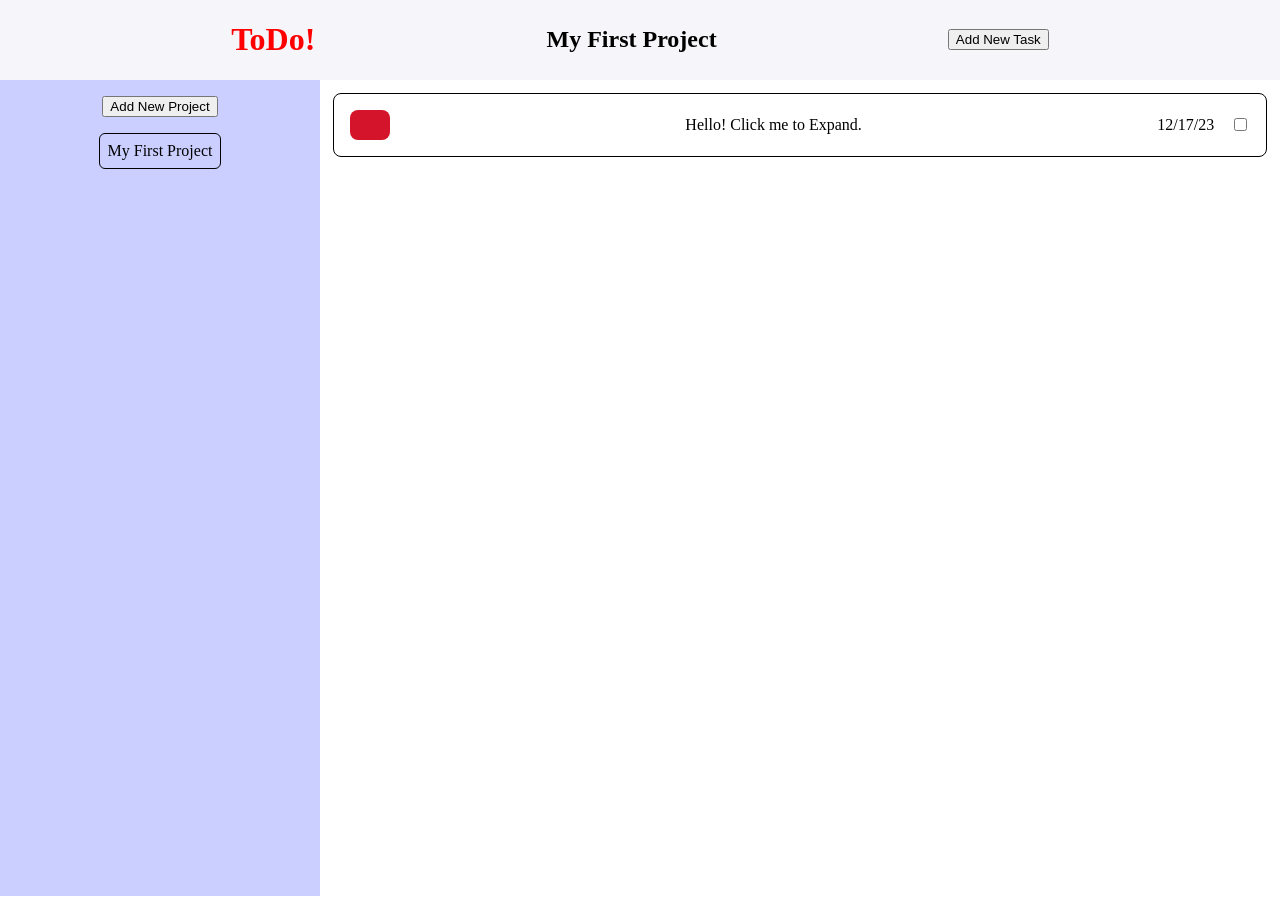
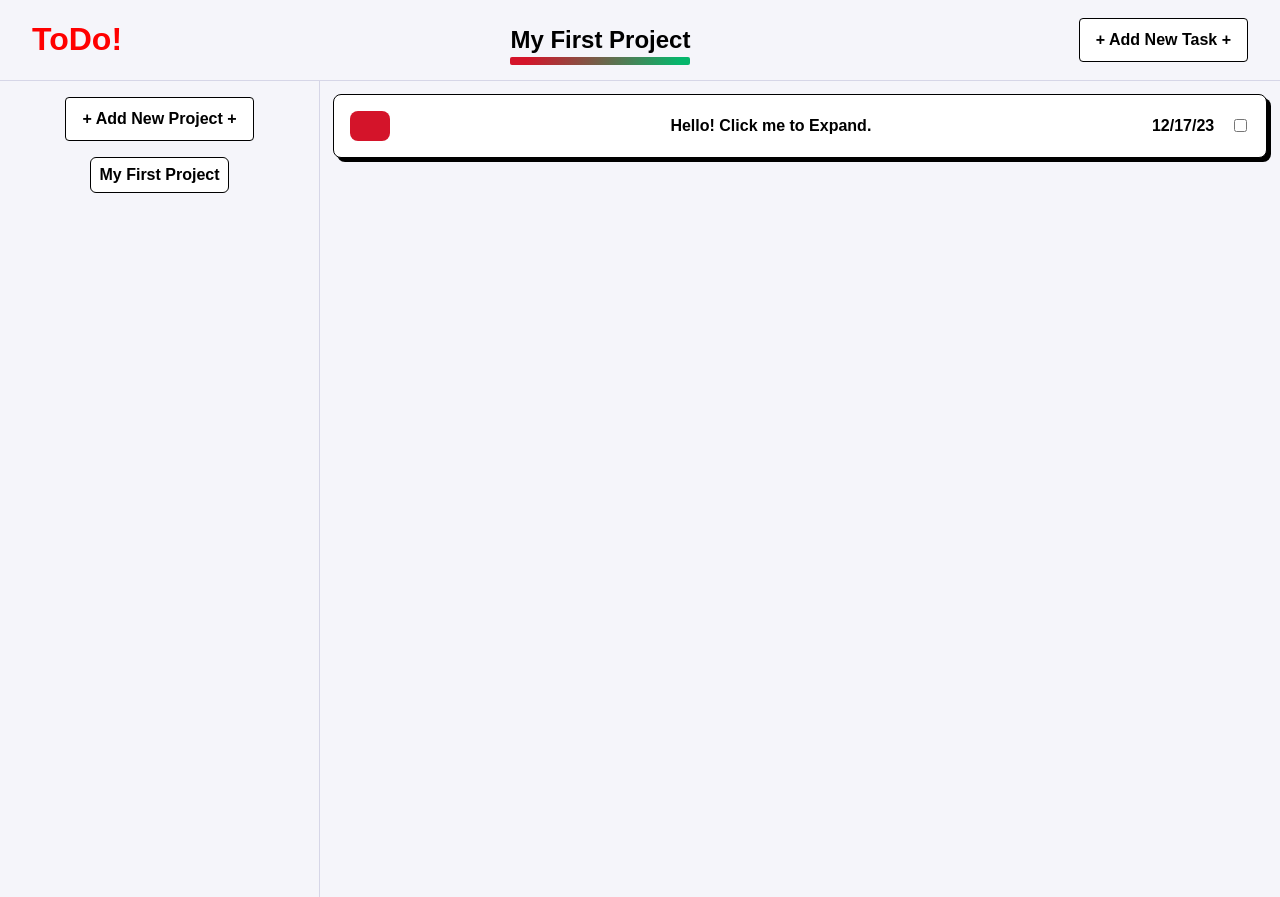
Before and after one commit to mikerachman1/todo-js, a website built with webpack: page dist/index.html in a window 1280 px wide. Built offline with nearby package versions, Linux system fonts and the light colour scheme.

Commit message:
styles written

```diff
--- a/src/body.js
+++ b/src/body.js
@@ -25,7 +25,7 @@ function generateBody(projects, currentProject) {
               </div>
               <div class="expanded-task-${task.id} expanded-task">
                 <span class='task-description-${task.id} task-description'>${task.description}</span>
-                <span class='task-buttons-${task.id}'>
+                <span class='task-buttons task-buttons-${task.id}'>
                   <button class='task-edit-${task.id}'>Edit</button>
                   <button class='task-delete-${task.id}'>Delete</button>
                 </span>
--- a/src/newTaskModal.js
+++ b/src/newTaskModal.js
@@ -1,5 +1,5 @@
 import { generateBody } from './body';
-import { parseISO } from 'date-fns';
+import { parseISO, format } from 'date-fns';
 import taskBuilder from './taskBuilder';
 import saveToLocalStorage from './localStorage';
 
@@ -12,7 +12,7 @@ function generateNewTaskModal(projects, currentProject) {
   formDiv.classList.add("new-task-div")
   const openFormBtn = document.createElement('button');
   openFormBtn.classList.add('open-new-task-button')
-  openFormBtn.innerHTML = 'Add New Task';
+  openFormBtn.innerHTML = '+ Add New Task +';
 
   const str = `<form id="new-task">
                 <h3>New Task</h3>
@@ -23,7 +23,7 @@ function generateNewTaskModal(projects, currentProject) {
                   <input type="text" name="description" id="description">
                 </label><br>
                 <label for="dueDate">Due-date
-                  <input type="date" name="dueDate" id="dueDate">
+                  <input type="date" name="dueDate" id="dueDate" value="${format((new Date()), "yyyy-MM-dd")}">
                 </label><br>
                 <label for="priority">Priority
                   <select name="priority" id="priority">
--- a/src/sidebar.js
+++ b/src/sidebar.js
@@ -10,7 +10,7 @@ export default function generateSidebar(projects, currentProject, projectCounter
   sidebarDiv.classList.add('sidebar');
   const addProjectButton = document.createElement('button');
   addProjectButton.classList.add('add-project');
-  addProjectButton.innerHTML = 'Add New Project'
+  addProjectButton.innerHTML = '+ Add New Project +'
   sidebarDiv.appendChild(addProjectButton);
   const projectsContainer = document.createElement('div');
   projectsContainer.classList.add('projects-container')
@@ -80,7 +80,7 @@ export default function generateSidebar(projects, currentProject, projectCounter
       editButton.addEventListener('click', function() {
         const editFormContainer = document.createElement('div')
         projectDiv.appendChild(editFormContainer)
-        editFormContainer.innerHTML = `<form id=edit-project-${project.getId()}>
+        editFormContainer.innerHTML = `<form class='edit-project' id=edit-project-${project.getId()}>
                                   <label for='projectName'>
                                     <input type="text" name="projectName" id="projectName" value="${project.getName()}">
                                   </label>
--- a/src/style.css
+++ b/src/style.css
@@ -1,5 +1,7 @@
 body {
   margin: 0;
+  font-family: Arial, Helvetica, sans-serif;
+  background-color: #f5f5fa;
 }
 
 h1 {
@@ -10,13 +12,81 @@ h1 {
   display: flex;
   flex-direction: row;
   align-items: center;
-  justify-content: space-evenly;
+  justify-content: space-between;
+  grid-area: header;
+  border-bottom: 1px solid #d6d6e7;
+  padding: 0 2rem;
+}
+
+.header-project-name {
+  position: relative;
+}
+
+.header-project-name::before {
+  content: "";
+  position: absolute;
+  top: 110%;
+  width: 100%;
+  left: 0;
+  height: 8px;
+  background: linear-gradient(111.3deg, #d4142a 9.6%, #06b66c 93.6%);
+  border-radius: 2px;
+}
+
+.open-new-task-button,
+.add-project,
+.project {
+  border: 1px solid #000;
+  border-radius: 4px;
+  cursor: pointer;
+  font-size: 16px;
+  padding: 12px 16px;
+  transition: all .14s ease-out;
+  background-color: white;
+  font-weight: 600;
+}
+
+.open-new-task-button:hover,
+.add-project:hover,
+.project:hover {
+  box-shadow: 4px 4px 0 #000;
+  transform: translate(-4px,-4px);
+}
+
+.project-buttons > button,
+.task-buttons > button {
+  border: 1px solid #000;
+  border-radius: 4px;
+  cursor: pointer;
+  font-size: 12px;
+  padding: 8px 12px;
   background-color: #f5f5fa;
-  grid-area: header;
+  transition: all .14s ease-out;
+}
+
+.project-buttons > button:hover,
+.task-buttons > button:hover {
+  background-color: rgb(255, 82, 82);
+}
+
+#new-project {
+  display: flex;
+  flex-direction: column;
+  gap: .5rem;
+  border: 1px solid #000;
+  border-radius: 4px;
+  font-size: 16px;
+  padding: 12px 16px;
+  background-color: white;
+}
+
+.edit-project {
+  display: flex;
+  flex-direction: column;
+  gap: .5rem;
 }
 
 .sidebar {
-  background-color: #cacfff;
   grid-area: sidebar;
   height: 100vh;
   display: flex;
@@ -24,6 +94,7 @@ h1 {
   align-items: center;
   padding-top: 1rem;
   gap: 1rem;
+  border-right: 1px solid #d6d6e7;
 }
 
 .sidebar .project {
@@ -70,6 +141,8 @@ h1 {
   position: relative;
   left: -50%;
   width: 250px;
+  display: flex;
+  flex-direction: column;
 }
 
 #body {
@@ -88,6 +161,8 @@ h1 {
   border: 1px solid black;
   border-radius: 8px;
   padding: 1rem;
+  background-color: white;
+  box-shadow: 4px 4px 0 #000;
 }
 
 .priority {
@@ -113,6 +188,11 @@ h1 {
   padding-right: 1rem;
 }
 
+.task-details > span {
+  font-weight: 600;
+}
+
+
 .expanded-task {
   justify-content: space-between;
   margin-top: 1rem;
```
Also changed, not shown: dist/main.js.
